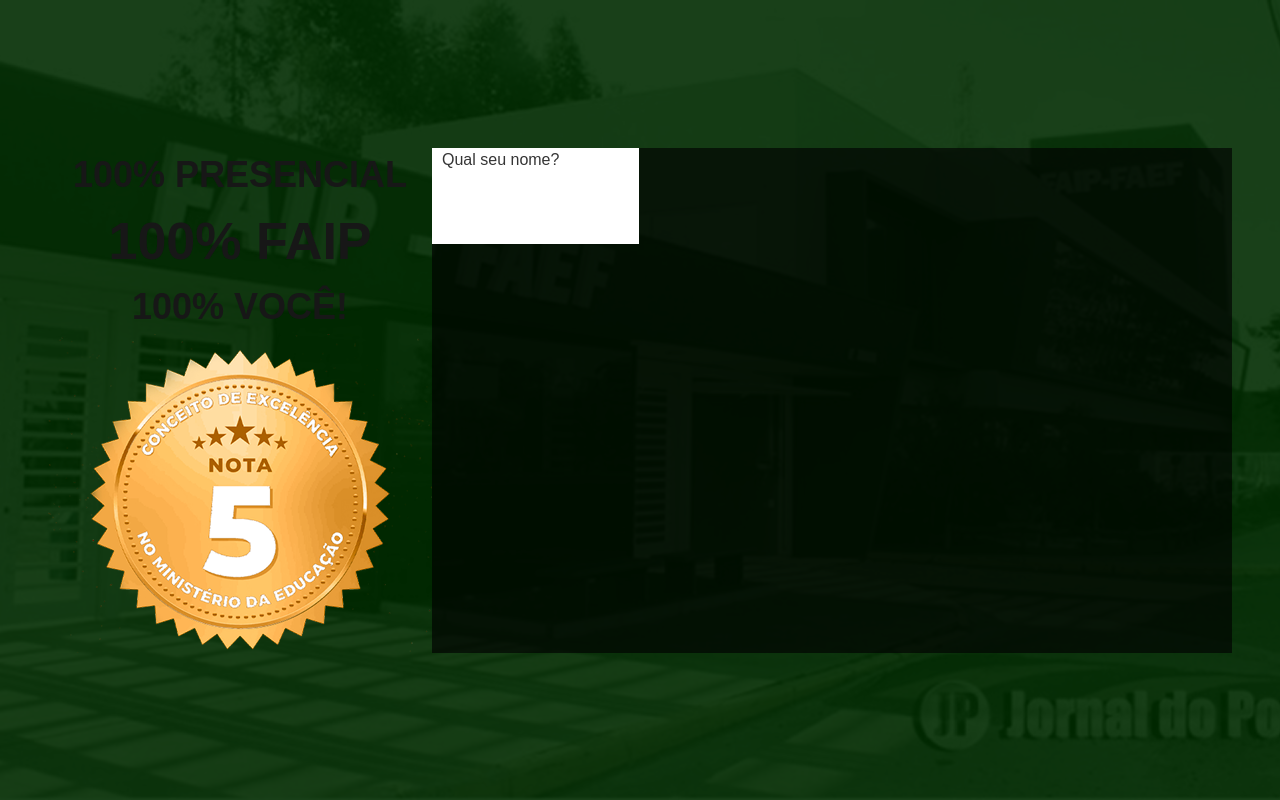
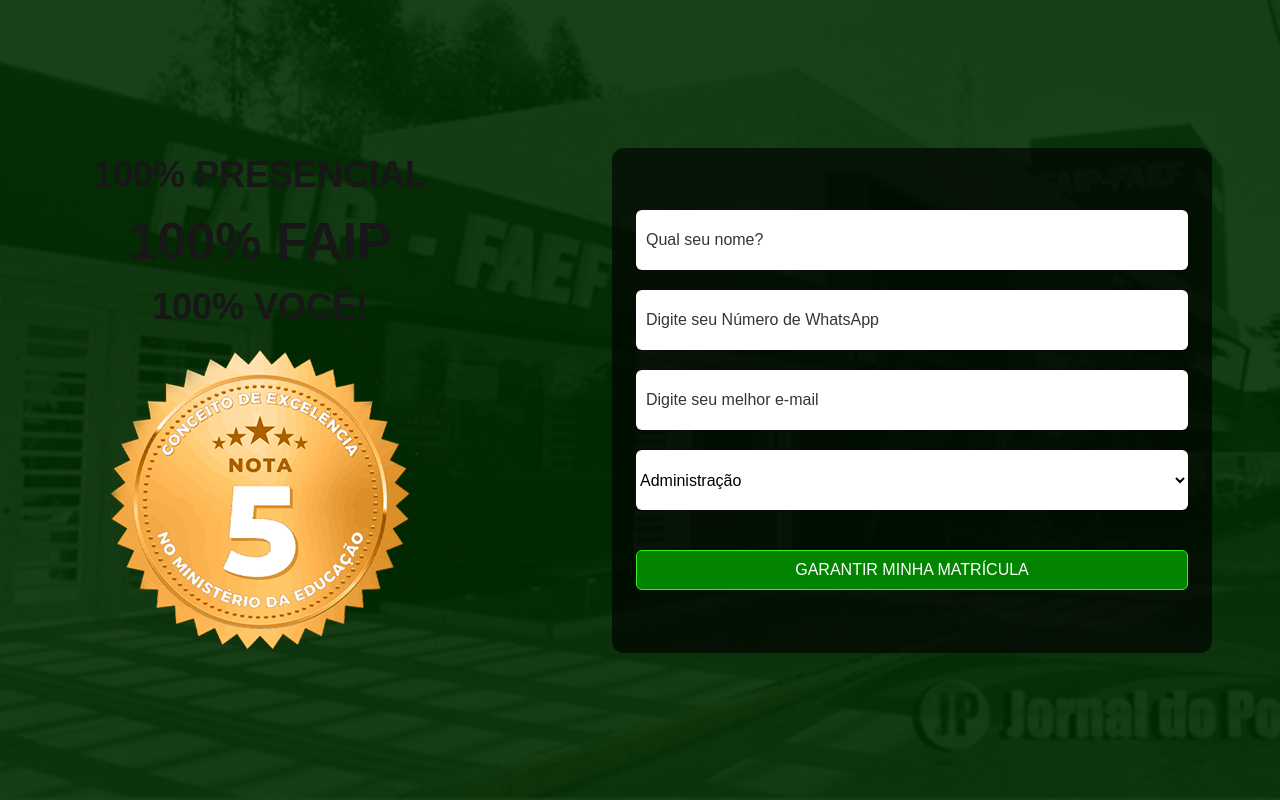
Before and after one commit to mavellium/faip-lp, a Next.js app: page / in a window 1280 px wide. Built offline with nearby package versions, Linux system fonts and the light colour scheme.

Commit message:
Feat: Form

```diff
--- a/src/components/Form/index.tsx
+++ b/src/components/Form/index.tsx
@@ -3,7 +3,7 @@
 export default function Form() {
     return (
         <>
-            <section className="relative h-screen flex justify-center items-center text-center overflow-hidden">
+            <section className="relative h-screen flex justify-center items-center text-center overflow-hidden p-[40px]" id="form">
                 <div className="absolute top-0 left-0 w-full h-full z-0">
                     <img
                         src="/faip-bg.png"
@@ -12,23 +12,41 @@
                     />
                     <div className="hero-overlay-dark absolute top-0 left-0 w-full h-full bg-[#012C00]/90"></div>
                 </div>
-                <div className="z-10 flex">
+                <div className="z-10 flex gap-[10em]">
                     <div className=" font-bold text-wrap">
                         <h1 className="text-[36px]">100% PRESENCIAL</h1>
                         <h1 className="text-[52px]">100% FAIP</h1>
                         <h1 className="text-[36px]">100% VOCÊ!</h1>
                         <img src="selo-mec.png" alt="" />
                     </div>
-                    <div className="flex w-[50em] bg-black/65">
-                        <div className="flex flex-col">
-                            <input className="bg-white text-black placeholder:text-[#353535] placeholder:pl-[10px]" type="text" placeholder="Qual seu nome?" />
-                            <input className="bg-white text-black placeholder:text-[#353535] placeholder:pl-[10px]" type="text" />
-                            <input className="bg-white text-black placeholder:text-[#353535] placeholder:pl-[10px]" type="email" />
-                            <input className="bg-white text-black placeholder:text-[#353535] placeholder:pl-[10px]" type="text" />
+                    <div className="flex w-[600px] bg-black/65 rounded-xl">
+                        <div className="flex flex-col w-full p-[24px] flex justify-center">
+                            <input className="bg-white text-black placeholder:text-[#353535] placeholder:pl-[10px] rounded-md h-15" type="text" placeholder="Qual seu nome?" />
+                            <input className="bg-white text-black placeholder:text-[#353535] placeholder:pl-[10px] rounded-md mt-5 h-15" type="text" placeholder="Digite seu Número de WhatsApp" />
+                            <input className="bg-white text-black placeholder:text-[#353535] placeholder:pl-[10px] rounded-md mt-5 h-15" type="email" placeholder="Digite seu melhor e-mail" />
+                            <select className="bg-white text-black placeholder:text-[#353535] placeholder:pl-[10px] rounded-md mt-5 h-15">
+                                <optgroup label="GRADUAÇÃO">
+                                    <option value="/cursos/administracao">Administração</option>
+                                    <option value="/cursos/arquitetureaurbanismo">Arquitetura e Urbanismo</option>
+                                    <option value="/cursos/biomedicina">Biomedicina</option>
+                                    <option value="/cursos/educacaofisica">Educação Física</option>
+                                    <option value="/cursos/enfermagem">Enfermagem Diurno &amp; Noturno</option>
+                                    <option value="/cursos/engenhariacivil">Engenharia Civil</option>
+                                    <option value="/cursos/engenhariaeletrica">Engenharia Elétrica</option>
+                                    <option value="/cursos/esteticacosmetica">Estética &amp; Cosmética</option>
+                                    <option value="/cursos/fisioterapia">Fisioterapia</option>
+                                    <option value="/cursos/gastronomia">Gastronomia</option>
+                                    <option value="/cursos/moda">Moda</option>
+                                    <option value="/cursos/nutricao">Nutrição</option>
+                                    <option value="/cursos/pedagogia">Pedagogia</option>
+                                    <option value="/cursos/producaopublicitaria">Produção Publicitária</option>
+                                </optgroup>
+                            </select>
+                            <button className="bg-[#028401] border-[#3AEE0D] border-1 text-white rounded-md mt-10 h-10">GARANTIR MINHA MATRÍCULA</button>
                         </div>
                     </div>
                 </div>
-            </section>
+            </section >
 
         </>
     );
```
